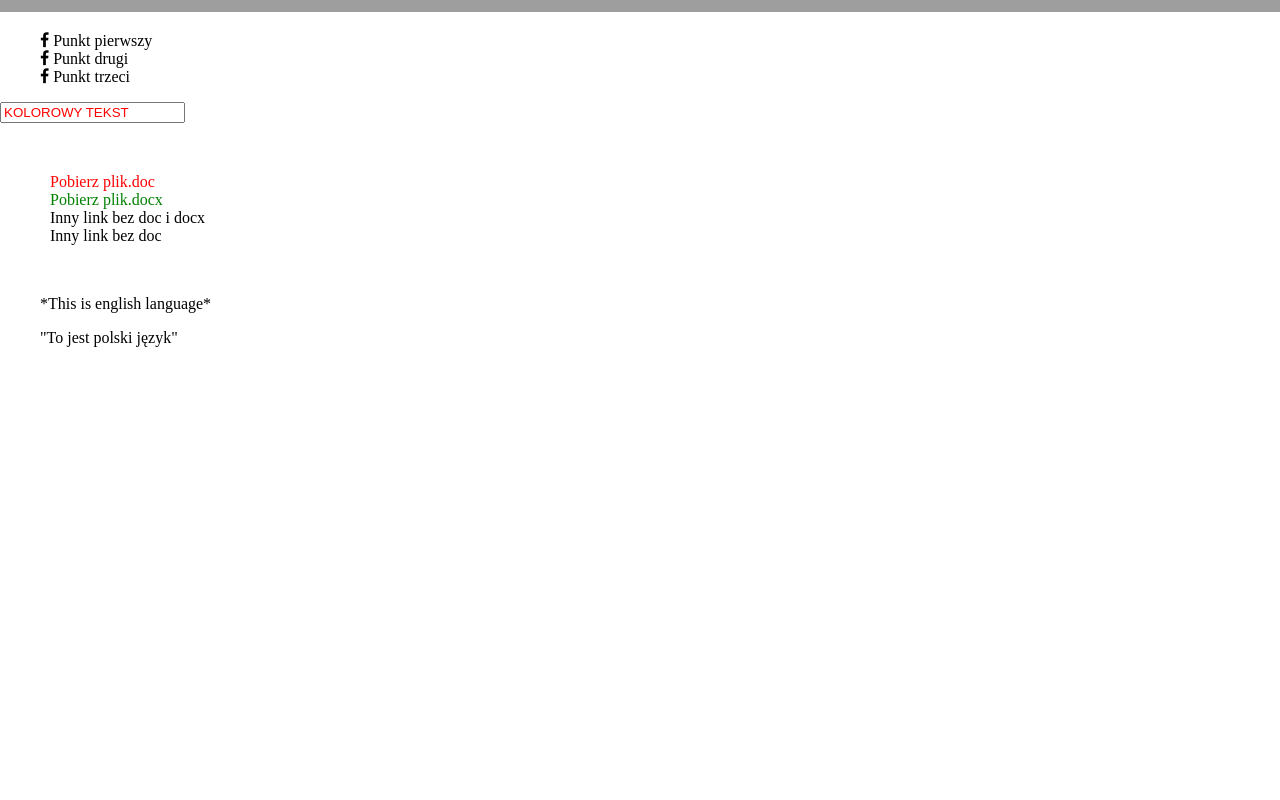
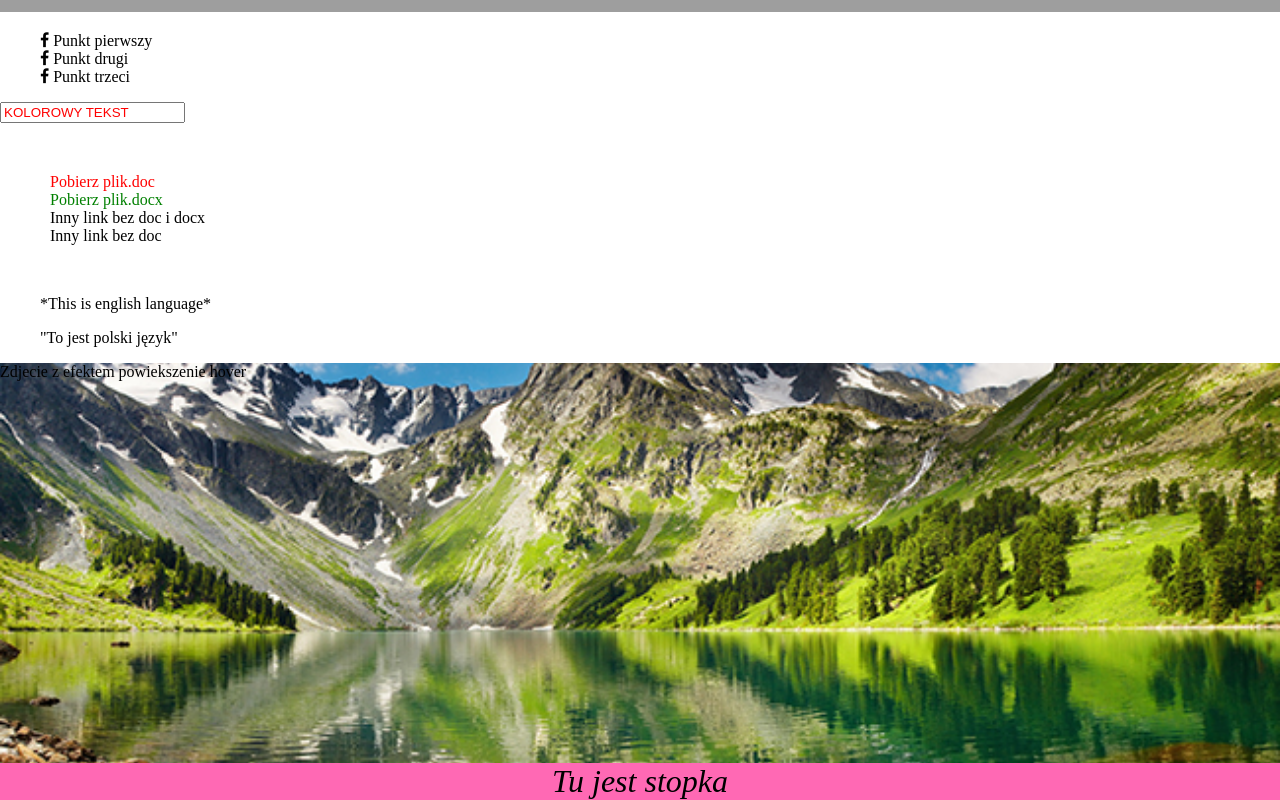
Before and after one commit to 5piotrlew/snipety-css, a plain HTML site: page index.html in a window 1280 px wide. Shown: the part 1278-2078 px from the top of the page. Before the commit the page ends 1641 px from the top, so only its background shows below. Drawn offline with Linux system fonts and the light colour scheme; grey boxes are pictures that could not be loaded.

Commit message:
niby zrobione

```diff
--- a/css/style.css
+++ b/css/style.css
@@ -101,3 +101,24 @@ input::placeholder{
 #cytaty blockquote:lang(pl)::before, #cytaty blockquote:lang(pl)::after {
     content: '"';
 }
+
+footer#stopka {
+    text-align: center;
+    font-size: 2em;
+    margin-bottom: 0;
+    padding-bottom: 0;
+    background-color: hotpink;
+}
+
+#tlo {
+
+    background-image: url(../img/image4.jpg);
+    background-position: center;
+    background-size: cover;
+    height: 50vh;
+    transition: all 0.5s;
+}
+
+#tlo:hover {
+    transform: scale(1.5);
+}
--- a/index.html
+++ b/index.html
@@ -61,6 +61,21 @@
 
 </div>
 
+
+<div id="tlo">
+    <p>Zdjecie z efektem powiekszenie hover</p>
+</div>
+
+
+
+
+
+<footer id="stopka"><i>Tu jest stopka</i>
+
+</footer>
+
+
+
 </body>
 
 </html>
```
Also changed, not shown: img/image4.jpg (added).
